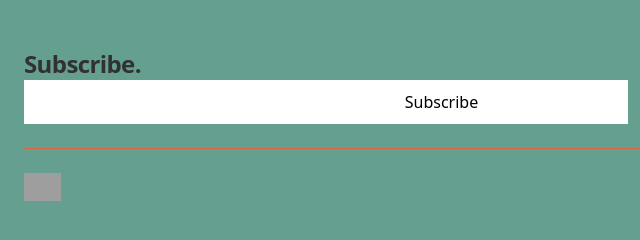
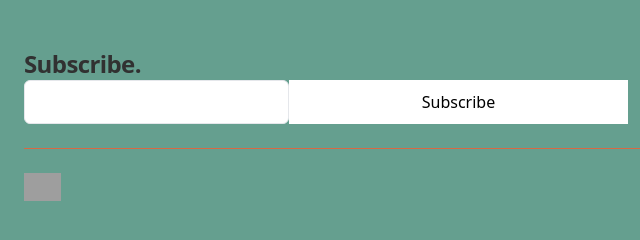
Before and after one commit to sydney-papier-19/SDF08_CS20240197_WFC2407_GroupA_Sasha-Heyburgh, a plain HTML site: page index.html in a window 1280 px wide. Shown: the top 240 px of the page, 0-640 px from the left. Drawn offline with nearby package versions, Linux system fonts and the light colour scheme; grey boxes are pictures that could not be loaded.

Commit message:
added styling to input box

```diff
--- a/index.html
+++ b/index.html
@@ -14,10 +14,14 @@
                 <div class="container px-6 py-12 mx-auto">
                     <div class="grid grid-cols-1 gap-6 sm:grid-cols-2 sm:gap-y-10 lg:grid-cols-4">
                         <div class="sm:col-span-2">
+                            <!--Style the subscription section-->
+                            <!--update heading-->
                             <h1 class="max-w-lg text-xl font-semibold tracking-tight
                             text-[#313131] xl:text-2xl dark:text-white" >Subscribe.</h1>
                             <div class="flex">
-                                <input id="email" type="text">
+                                <input class="px-4 py-2 text-[#313131] bg-white border rounded-md dark:bg-[#313131]
+                                dark:text-white dark:border-[#313131] focus:border-[#d86943] dark:focus:border-[#d86943]
+                                 focus:outline-none focus:ring focus:ring-opacity-40 focus:ring-[#d86943]" id="email" type="text">
                                 <button class="w-full px-6 py-2.5 bg-white">
                                     Subscribe
                                 </button>
```
